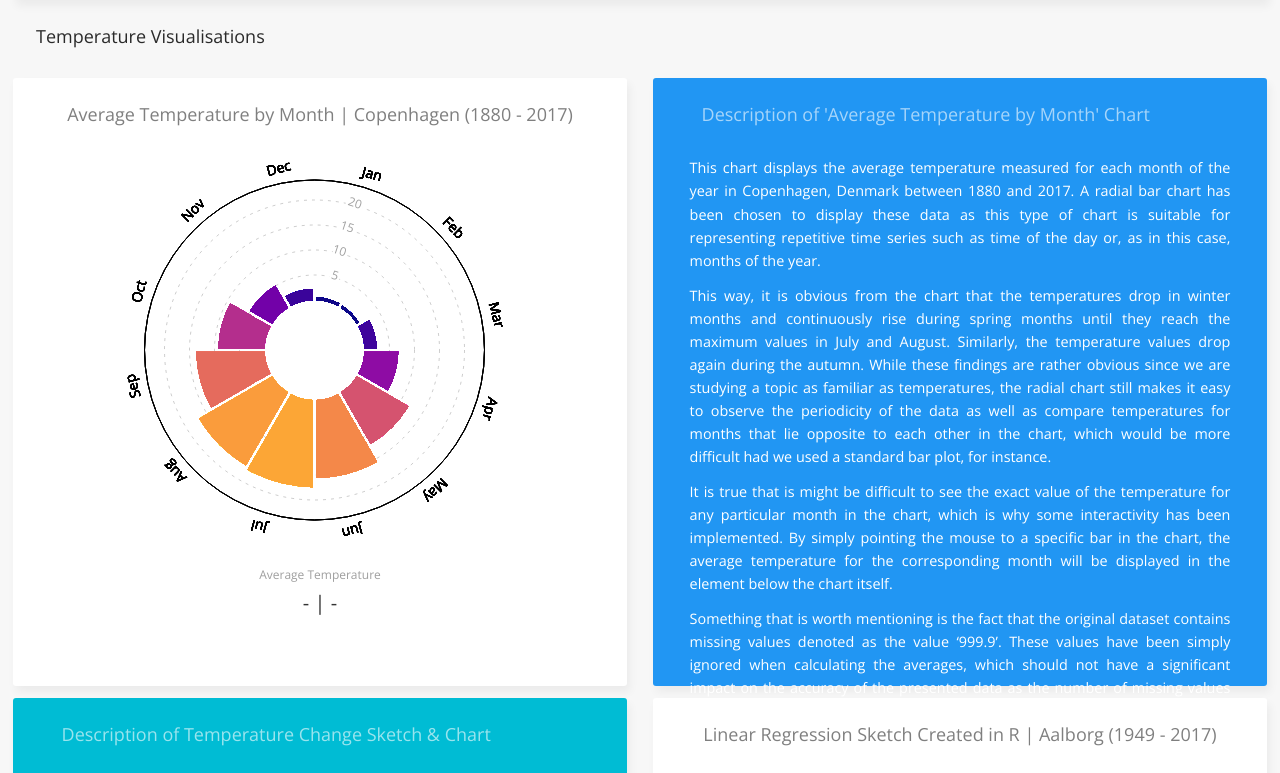
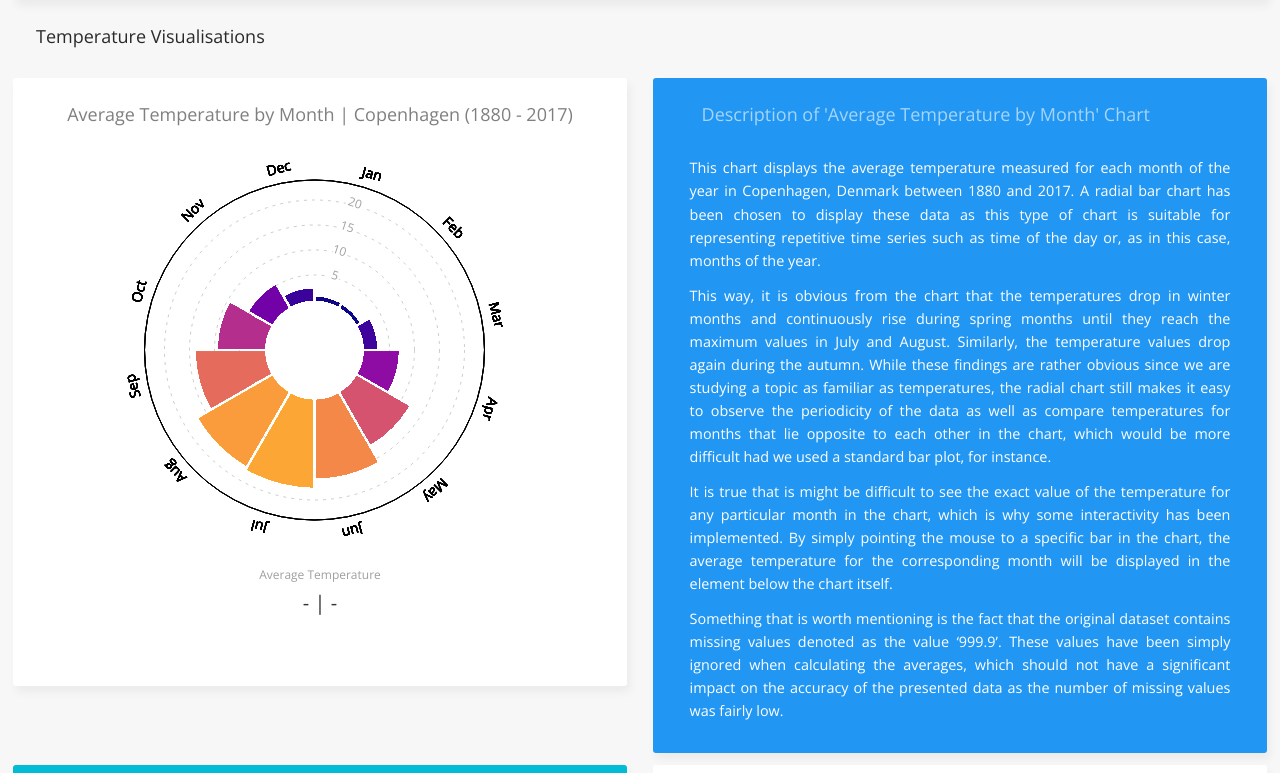
Before and after one commit to duryno/duryno.github.io, a plain HTML site: page project2/index.html in a window 1280 px wide. Shown: the part 409-1182 px from the top of the page. Drawn offline with nearby package versions, Linux system fonts and the light colour scheme.

Commit message:
Project 2 - final commit

```diff
--- a/project2/style.css
+++ b/project2/style.css
@@ -7,7 +7,7 @@ a {
 }
 section {
     width: 46%;
-    height: 560px;
+    min-height: 560px;
     float: left;
     margin: 6px 1%;
     background-color: #fff;
```
